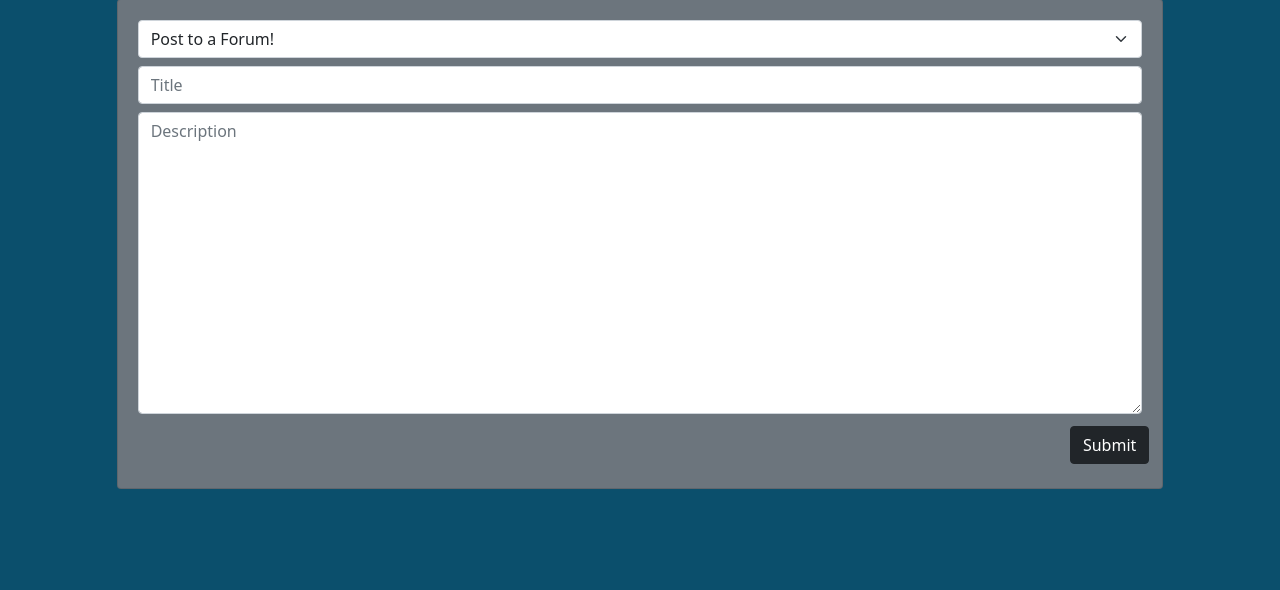
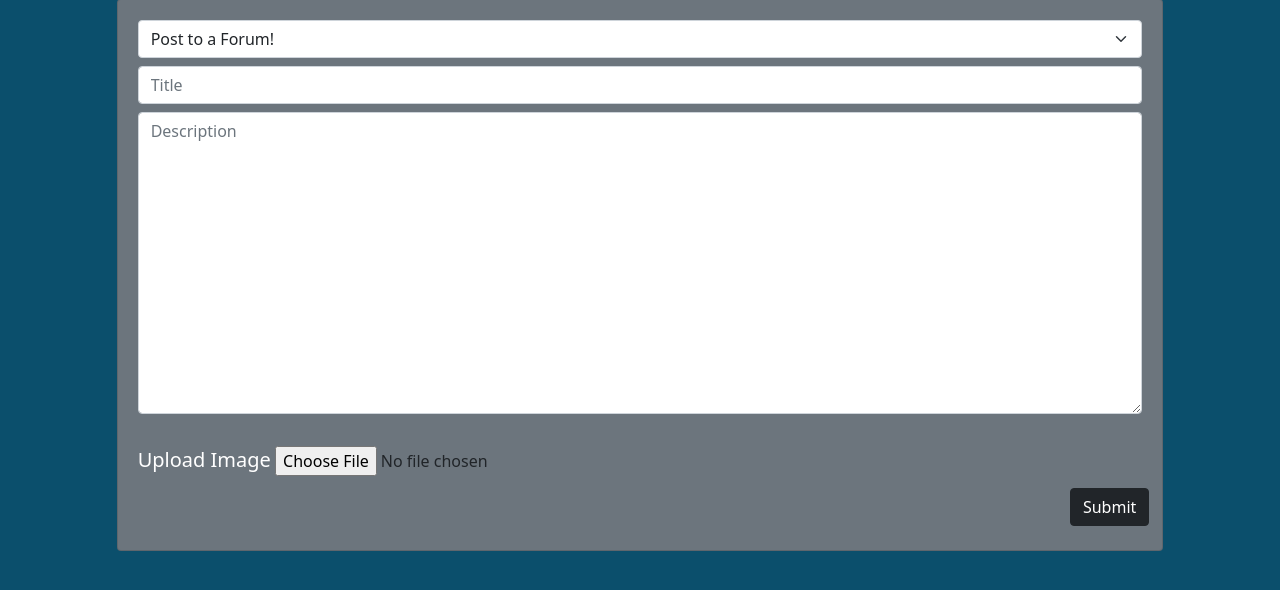
Before and after one commit to sunipan/quickscope, a PHP site: page /create-post.php in a window 1280 px wide. Shown: the part 185-775 px from the top of the page. Run offline with PHP 8.4, Linux system fonts and the light colour scheme; the visitor is signed in with stand-in values (Sample User, id 1); some libraries are stand-ins or nearby versions.

Commit message:
file upload added

```diff
--- a/src/client/create-post.php
+++ b/src/client/create-post.php
@@ -32,6 +32,10 @@ require('components/header.php');
           <div class="p-1 col-lg-12">
             <textarea class="form-control" id="description" placeholder="Description" rows="12"></textarea>
           </div>
+          <div class="p-1 col-lg-12 mt-4">
+            <h5 class="text-white" style="display: inline">Upload Image</h5>
+            <input type="file" name="postImage" id="postImage">
+          </div>
           <div class="offset-lg-11 p-2">
             <button type="Submit" class="btn btn-dark">Submit</button>
           </div>
```
